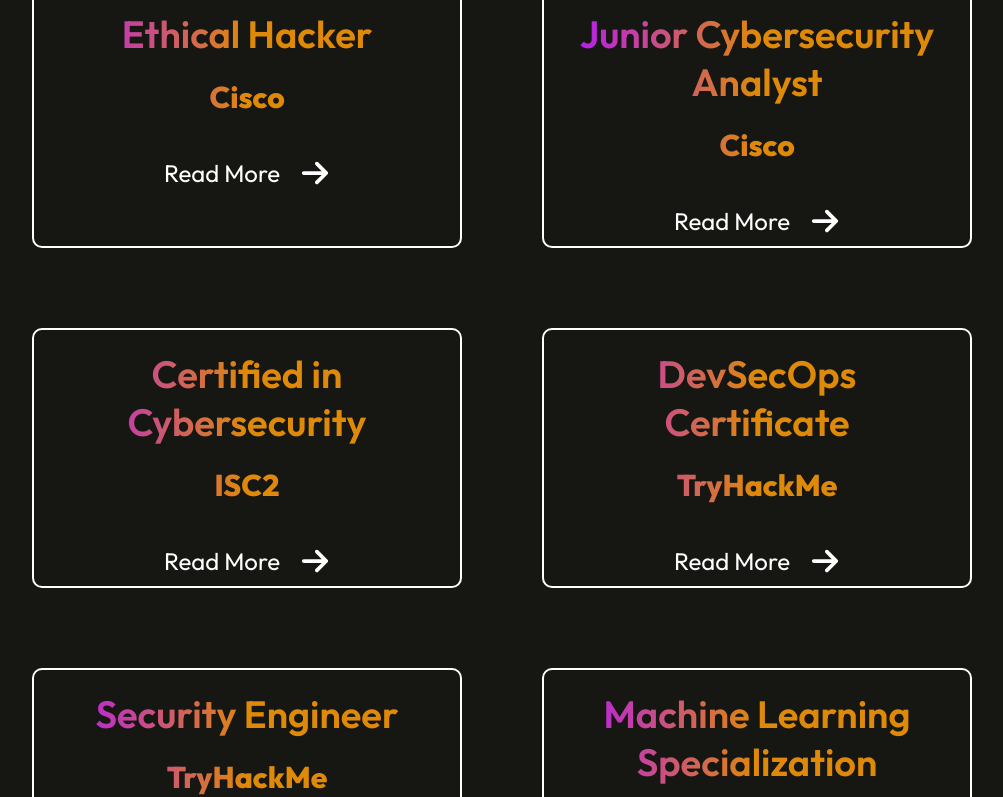
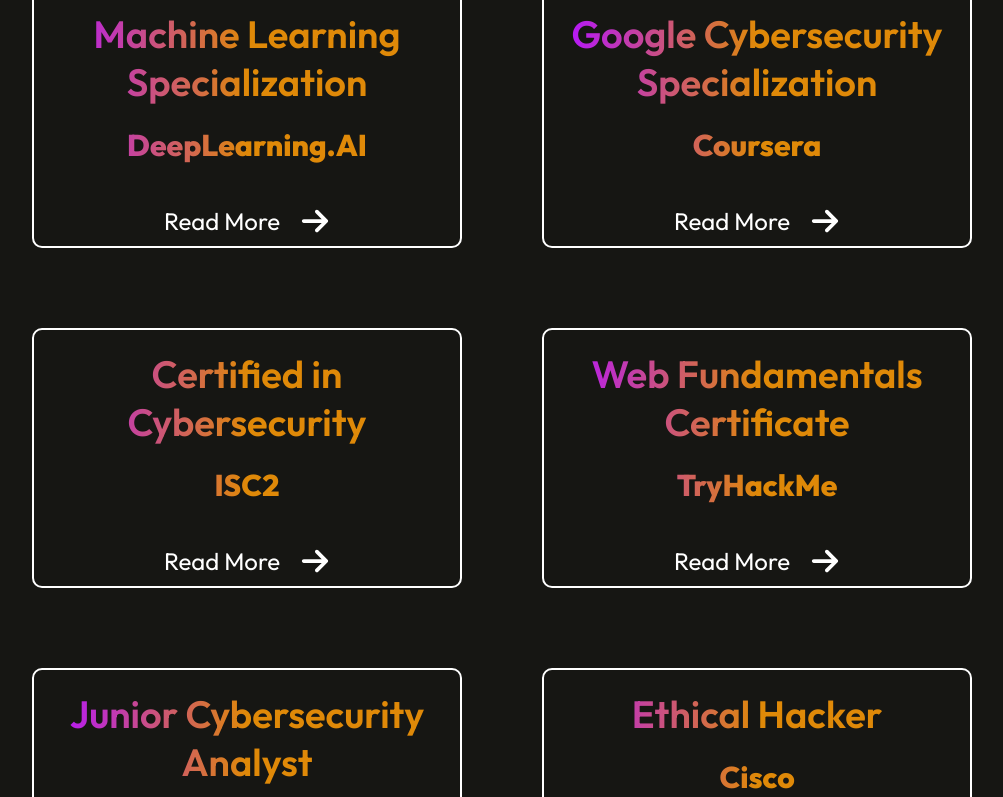
Before and after one commit to skbiswas0509/sk-portfolio, a React (Vite) app: page / in a window 1280 px wide. Shown: the part 3565-4362 px from the top of the page, without its empty margins (138-1141 px from the left). Built offline with nearby package versions, Linux system fonts and the light colour scheme.

Commit message:
just a little update.

```diff
--- a/src/assets/certificates_data.js
+++ b/src/assets/certificates_data.js
@@ -1,8 +1,23 @@
 const certificates_data = [
     {
-        c_name: "Ethical Hacker",
-        c_auth: "Cisco",
-        c_link: "https://www.credly.com/badges/1d7aac3d-890f-4c03-b3e8-4d9e31096a23/linked_in_profile"
+        c_name: "Machine Learning Specialization",
+        c_auth: "DeepLearning.AI",
+        c_link: "https://www.coursera.org/account/accomplishments/specialization/CZF129G0S879"
+    },
+    {
+        c_name: "Google Cybersecurity Specialization",
+        c_auth: "Coursera",
+        c_link: "https://www.coursera.org/account/accomplishments/specialization/SEK4U8WWEL9X"
+    },
+    {
+        c_name: "Certified in Cybersecurity",
+        c_auth: "ISC2",
+        c_link: "https://www.linkedin.com/in/sukumar-biswas-919888244/details/certifications/1729663203268/single-media-viewer/?type=DOCUMENT&profileId=ACoAADykYyUBCX19rfDs0SNxlPDszvJSZLyXsKA"
+    },
+    {
+        c_name: "Web Fundamentals Certificate",
+        c_auth: "TryHackMe",
+        c_link: "https://tryhackme-certificates.s3-eu-west-1.amazonaws.com/THM-JIL7PET5HM.pdf"
     },
     {
         c_name: "Junior Cybersecurity Analyst",
@@ -10,9 +25,19 @@
         c_link: "https://www.credly.com/badges/81c2ade5-81fc-41f0-bb38-adf84761f91b/linked_in_profile"
     },
     {
-        c_name: "Certified in Cybersecurity",
-        c_auth: "ISC2",
-        c_link: "https://www.linkedin.com/in/sukumar-biswas-919888244/details/certifications/1729663203268/single-media-viewer/?type=DOCUMENT&profileId=ACoAADykYyUBCX19rfDs0SNxlPDszvJSZLyXsKA"
+        c_name: "Ethical Hacker",
+        c_auth: "Cisco",
+        c_link: "https://www.credly.com/badges/1d7aac3d-890f-4c03-b3e8-4d9e31096a23/linked_in_profile"
+    },
+    {
+        c_name: "CompTIA Pentest Certificate",
+        c_auth: "TryHackMe",
+        c_link: "https://tryhackme-certificates.s3-eu-west-1.amazonaws.com/THM-U3DQBDZWTO.pdf"
+    },
+    {
+        c_name: "Jr Penetration Tester Certificate",
+        c_auth: "TryHackMe",
+        c_link: "https://tryhackme-certificates.s3-eu-west-1.amazonaws.com/THM-LNCSNAEGNC.pdf"
     },
     {
         c_name: "DevSecOps Certificate",
@@ -23,12 +48,7 @@
         c_name: "Security Engineer",
         c_auth: "TryHackMe",
         c_link: "https://tryhackme-certificates.s3-eu-west-1.amazonaws.com/THM-CCTN8ZOGXZ.pdf"
-    },
-    {
-        c_name: "Machine Learning Specialization",
-        c_auth: "DeepLearning.AI",
-        c_link: "https://www.coursera.org/account/accomplishments/specialization/CZF129G0S879"
-    },
+    }
 ];
 
 export default certificates_data;
--- a/src/components/mywork/mywork.css
+++ b/src/components/mywork/mywork.css
@@ -48,12 +48,13 @@
     transform: scale(1.05);
     transition: 0.4s;
 }
-
 .mywork-box img {
     width: 100%;
-    height: 260px;
-    object-fit: fill;
-    border-radius: 10px;
+    height: 500px;
+    padding: 12px;
+    object-fit: cover;
+    margin: auto auto;
+    box-sizing: border-box;
 }
 .mywork-box img:hover {
     transform: scale(1.02);
```
